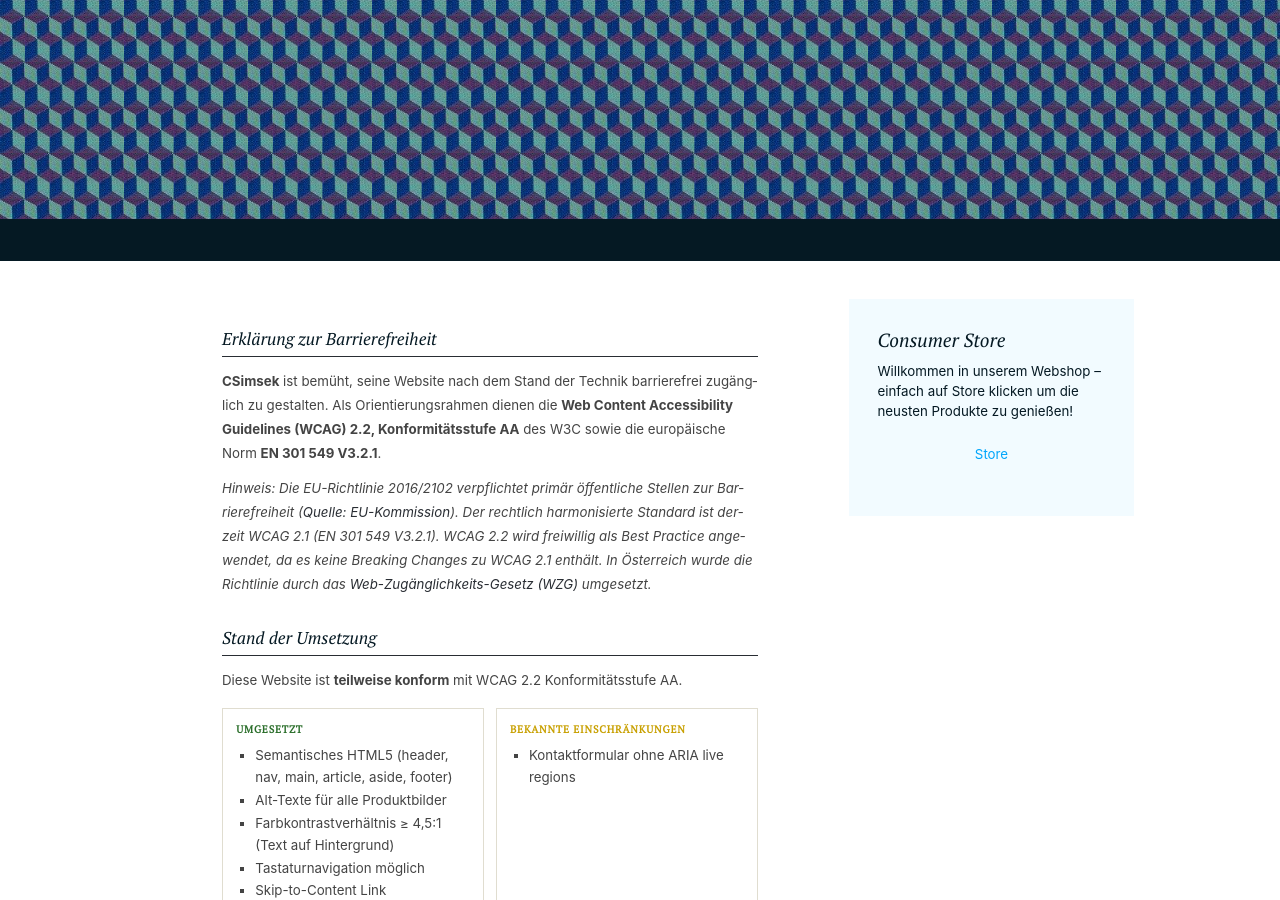
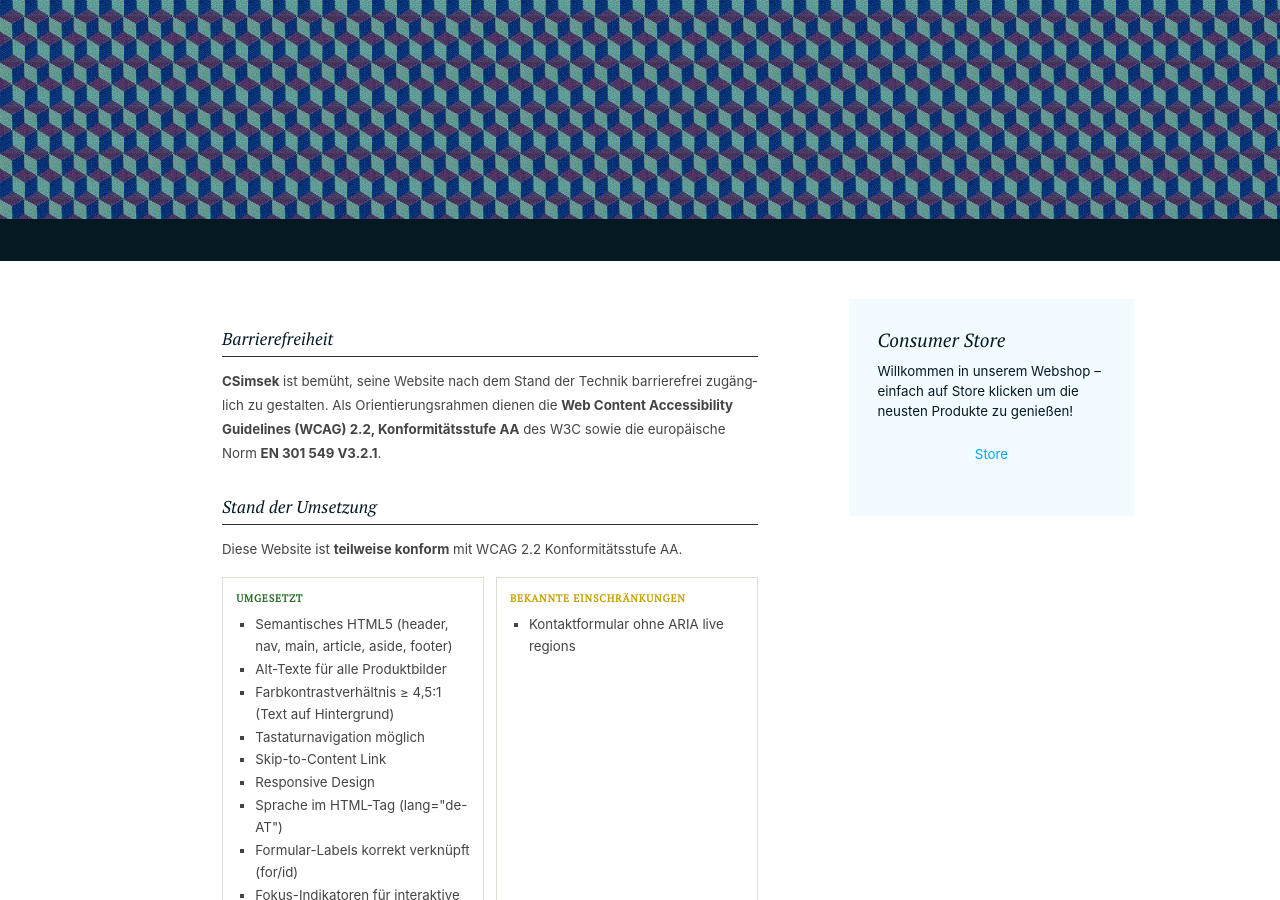
Before and after one commit to KernInformatik/kerninformatik.github.io, a Jekyll site: the page built from accessibility.html, in a window 1280 px wide and 900 px high. Built offline with Jekyll 4.4.1, drawn with Linux system fonts in a browser that asks for light colours.

Commit message:
cleanup acces

```diff
--- a/accessibility.html
+++ b/accessibility.html
@@ -23,7 +23,7 @@ permalink: /accessibility.html
 
 <div class="legal-wrap">
 
-  <h2>Erklärung zur Barrierefreiheit</h2>
+  <h2>Barrierefreiheit</h2>
 
   <p>
     <strong>CSimsek</strong> ist bemüht, seine Website nach dem Stand der Technik
@@ -31,15 +31,6 @@ permalink: /accessibility.html
     <strong>Web Content Accessibility Guidelines (WCAG) 2.2, Konformitätsstufe AA</strong>
     des W3C sowie die europäische Norm <strong>EN 301 549 V3.2.1</strong>.
   </p>
-  <p class="source-note">
-    Hinweis: Die EU-Richtlinie 2016/2102 verpflichtet primär öffentliche Stellen zur Barrierefreiheit
-    (<a href="https://digital-strategy.ec.europa.eu/en/policies/web-accessibility-directive-standards-and-harmonisation" target="_blank" rel="noopener">Quelle: EU-Kommission</a>).
-    Der rechtlich harmonisierte Standard ist derzeit WCAG 2.1 (EN 301 549 V3.2.1).
-    WCAG 2.2 wird freiwillig als Best Practice angewendet, da es keine Breaking Changes zu WCAG 2.1 enthält.
-    In Österreich wurde die Richtlinie durch das
-    <a href="https://www.ris.bka.gv.at/GeltendeFassung.wxe?Abfrage=Bundesnormen&Gesetzesnummer=20011137" target="_blank" rel="noopener">Web-Zugänglichkeits-Gesetz (WZG)</a> umgesetzt.
-  </p>
-
   <h2>Stand der Umsetzung</h2>
   <p>Diese Website ist <strong>teilweise konform</strong> mit WCAG 2.2 Konformitätsstufe AA.</p>
 
```
